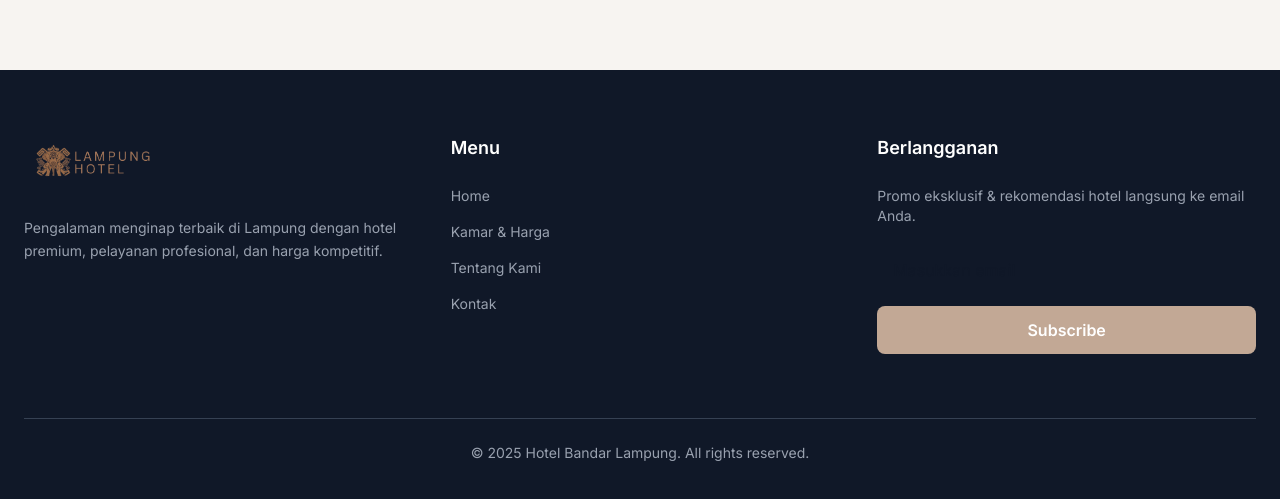
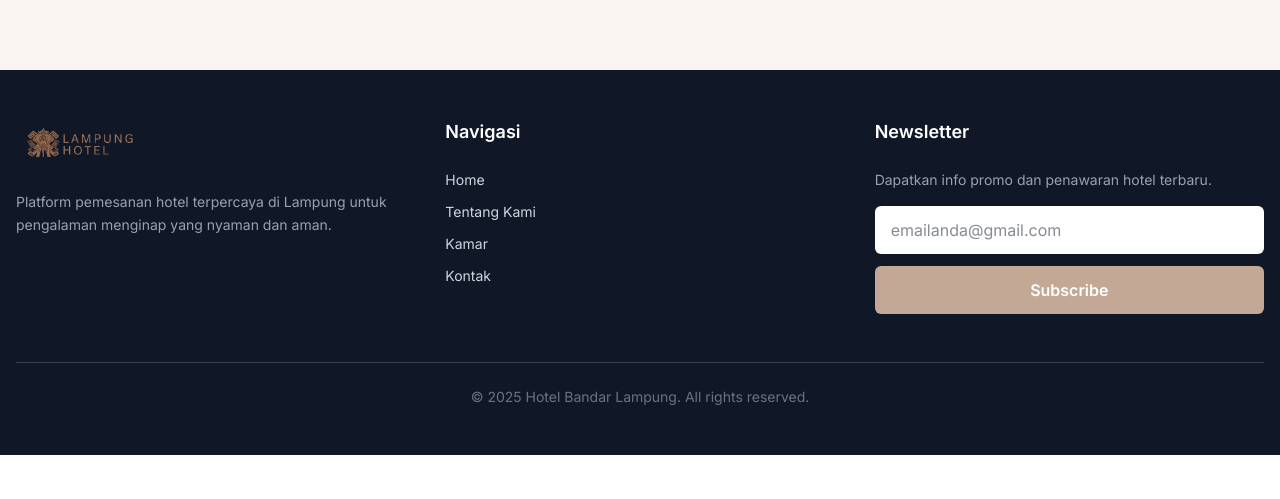
Before and after one commit to hafizahalfitra/booking-hotel, a Next.js app in the folder WEB/: page / in a window 1280 px wide. Shown: the part 1270-1769 px from the top of the page. After the commit the page ends 1725 px from the top, so only its background shows below. Built offline with nearby package versions, Linux system fonts and the light colour scheme; no server answers.

Commit message:
Memperbaiki struktur footer dan error layout Tailwind

```diff
--- a/WEB/components/footer.tsx
+++ b/WEB/components/footer.tsx
@@ -3,77 +3,86 @@ import Image from "next/image";
 
 const Footer = () => {
     return (
-        <footer className="bg-gray-900 text-gray-400">
-            <div className="max-w-screen-xl mx-auto px-6 py-16">
-                <div className="grid gap-12 md:grid-cols-3">
+        <footer className="bg-gray-900 text-gray-300">
+            <div className="max-w-screen-xl mx-auto px-4 py-12">
 
-                    {/* Brand */}
+                <div className="grid grid-cols-1 md:grid-cols-3 gap-10">
+
+                    {/* BRAND */}
                     <div>
-                        <Link href="/" className="inline-block mb-6">
-                            <Image src="/logo.png" width={140} height={55} alt="Logo" />
+                        <Link href="/" className="mb-6 block">
+                            <Image
+                                src="/logo.png"
+                                width={130}
+                                height={50}
+                                alt="Logo"
+                            />
                         </Link>
-                        <p className="text-sm leading-relaxed max-w-sm">
-                            Pengalaman menginap terbaik di Lampung dengan hotel premium,
-                            pelayanan profesional, dan harga kompetitif.
+                        <p className="text-sm text-gray-400 leading-relaxed">
+                            Platform pemesanan hotel terpercaya di Lampung untuk
+                            pengalaman menginap yang nyaman dan aman.
                         </p>
                     </div>
 
-                    {/* Menu */}
+                    {/* LINKS */}
                     <div>
-                        <h4 className="text-white text-lg font-semibold mb-6">
-                            Menu
+                        <h4 className="mb-6 text-lg font-semibold text-white">
+                            Navigasi
                         </h4>
-                        <ul className="space-y-4 text-sm">
+                        <ul className="space-y-3 text-sm">
                             <li>
-                                <Link href="/" className="hover:text-white transition">
+                                <Link href="/" className="hover:text-white">
                                     Home
                                 </Link>
                             </li>
                             <li>
-                                <Link href="/room" className="hover:text-white transition">
-                                    Kamar & Harga
-                                </Link>
-                            </li>
-                            <li>
-                                <Link href="/about" className="hover:text-white transition">
+                                <Link href="/about" className="hover:text-white">
                                     Tentang Kami
                                 </Link>
                             </li>
                             <li>
-                                <Link href="/contact" className="hover:text-white transition">
+                                <Link href="/room" className="hover:text-white">
+                                    Kamar
+                                </Link>
+                            </li>
+                            <li>
+                                <Link href="/contact" className="hover:text-white">
                                     Kontak
                                 </Link>
                             </li>
                         </ul>
                     </div>
 
-                    {/* Newsletter */}
+                    {/* NEWSLETTER */}
                     <div>
-                        <h4 className="text-white text-lg font-semibold mb-6">
-                            Berlangganan
+                        <h4 className="mb-6 text-lg font-semibold text-white">
+                            Newsletter
                         </h4>
-                        <p className="text-sm mb-5">
-                            Promo eksklusif & rekomendasi hotel langsung ke email Anda.
+                        <p className="text-sm text-gray-400 mb-4">
+                            Dapatkan info promo dan penawaran hotel terbaru.
                         </p>
 
-                        <div className="flex flex-col gap-3">
+                        <form className="space-y-3">
                             <input
                                 type="email"
-                                placeholder="Masukkan email"
-                                className="w-full px-4 py-3 rounded-lg text-gray-900 focus:outline-none"
+                                placeholder="emailanda@gmail.com"
+                                className="w-full px-4 py-3 rounded-md bg-white text-gray-900 focus:outline-none focus:ring-2 focus:ring-[#C2A895]"
                             />
-                            <button className="bg-[#C2A895] hover:bg-[#b39683] text-white py-3 rounded-lg font-semibold transition">
+                            <button
+                                className="w-full bg-[#C2A895] py-3 rounded-md font-semibold text-white hover:bg-[#b39683] transition"
+                            >
                                 Subscribe
                             </button>
-                        </div>
+                        </form>
                     </div>
 
                 </div>
 
-                {/* Copyright */}
-                <div className="border-t border-gray-700 mt-16 pt-6 text-center text-sm">
+                {/* COPYRIGHT */}
+                <div className="border-t border-gray-700 mt-12 pt-6 text-center text-sm text-gray-500">
                     © 2025 Hotel Bandar Lampung. All rights reserved.
                 </div>
+
             </div>
         </footer>
     );
```
